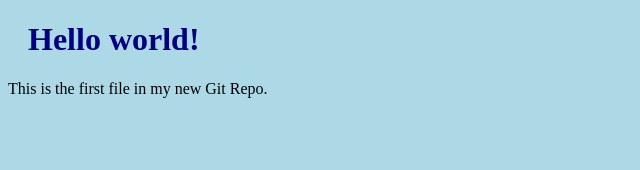
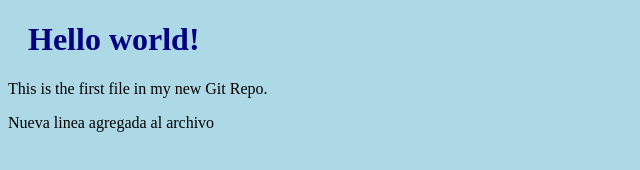
Before and after one commit to algues/Proyecto_Citas, a plain HTML site: page index.html in a window 1280 px wide. Shown: the whole page, without its empty margins (0-640 px from the left). Drawn offline with Linux system fonts and the light colour scheme.

Commit message:
Archivo index.html modificado

```diff
--- a/index.html
+++ b/index.html
@@ -8,6 +8,6 @@
 
 <h1>Hello world!</h1>
 <p>This is the first file in my new Git Repo.</p>
-
+<p>Nueva linea agregada al archivo</p>
 </body>
 </html>
```
